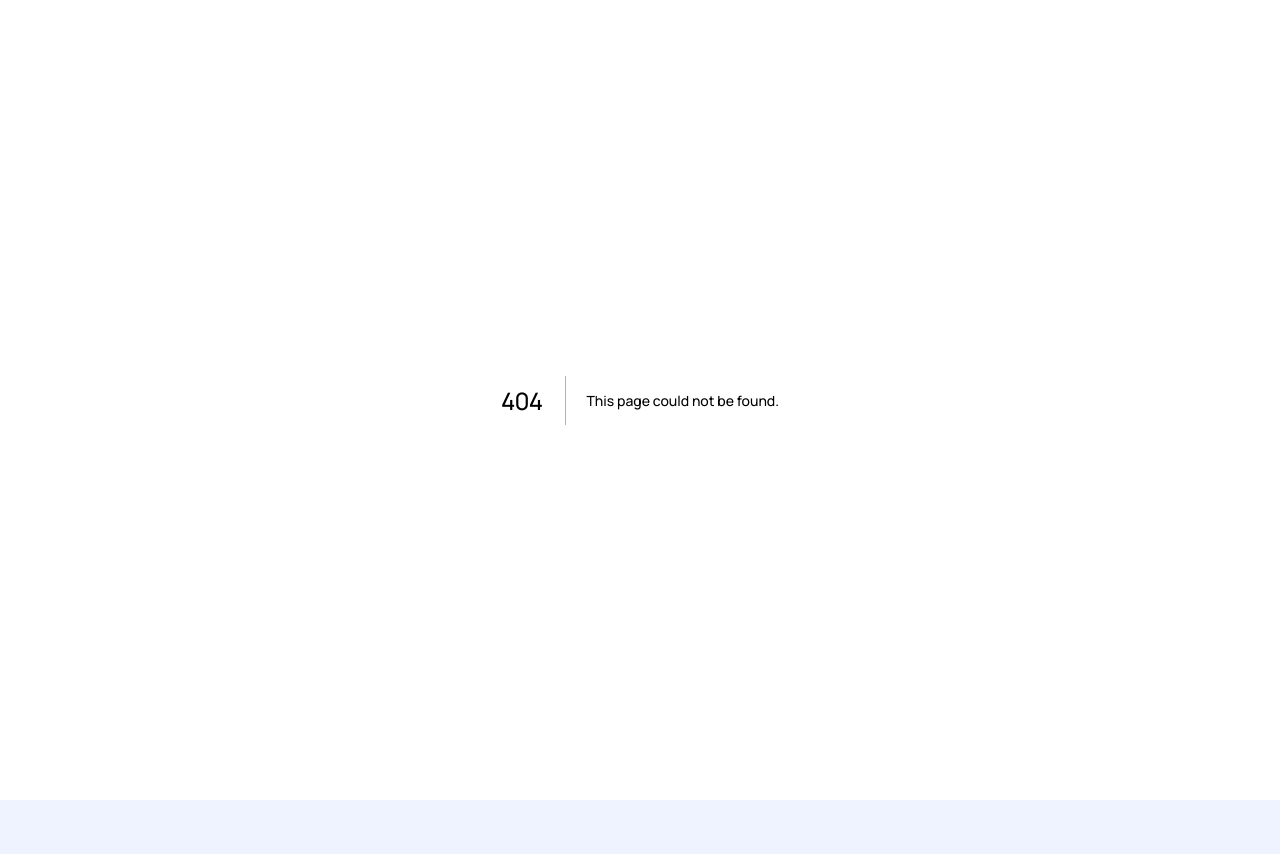
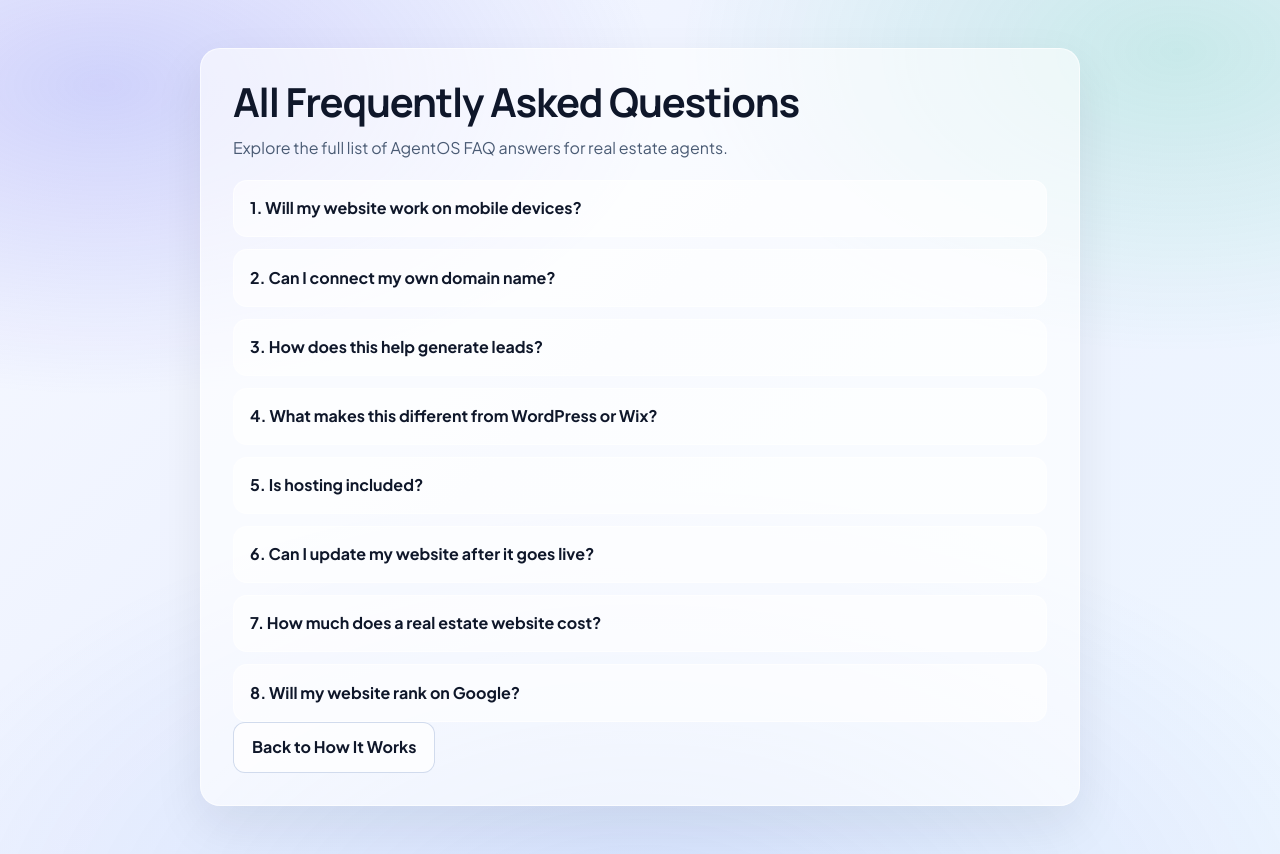
Before and after one commit to xSunnyyy/AgentOS, a Next.js app: page /faqs in a window 1280 px wide. Before the commit this address had no page. Before the commit the page ends 800 px from the top, so only its background shows below. Built offline with nearby package versions, Linux system fonts and the light colour scheme.

Commit message:
Add collapsible FAQ preview and dedicated all-FAQs page

```diff
--- /dev/null
+++ b/pages/faqs.js
@@ -0,0 +1,88 @@
+import Head from 'next/head';
+
+const allFaqItems = [
+  {
+    question: 'Will my website work on mobile devices?',
+    answer:
+      'Yes. Every real estate website we generate is fully mobile responsive, ensuring buyers and sellers have a seamless experience across desktop, tablet, and smartphone devices.',
+  },
+  {
+    question: 'Can I connect my own domain name?',
+    answer:
+      'Absolutely. You can launch on a subdomain immediately and connect your custom domain at any time. This allows you to establish your brand while maintaining flexibility as your business grows.',
+  },
+  {
+    question: 'How does this help generate leads?',
+    answer:
+      'Your website includes built-in lead capture forms, optimized property pages, and structured content designed to support real estate lead generation. Combined with SEO optimization, this helps turn website visitors into buyer and seller inquiries.',
+  },
+  {
+    question: 'What makes this different from WordPress or Wix?',
+    answer:
+      'Unlike generic website builders, this real estate website platform is built specifically for agents. You don’t need to manage plugins, themes, or technical updates — everything is structured for performance, compliance, and SEO from the start.',
+  },
+  {
+    question: 'Is hosting included?',
+    answer:
+      'Yes. Hosting, security, and performance optimization are included so you don’t have to manage technical infrastructure. Your focus stays on selling homes — not managing servers.',
+  },
+  {
+    question: 'Can I update my website after it goes live?',
+    answer:
+      'Yes. You can log in at any time to update branding, service areas, content, and listings. Your real estate website grows with your business.',
+  },
+  {
+    question: 'How much does a real estate website cost?',
+    answer:
+      'Traditional real estate websites can cost thousands in development fees. Our platform provides a streamlined, affordable solution that allows agents to launch a professional real estate website without large upfront investment.',
+  },
+  {
+    question: 'Will my website rank on Google?',
+    answer:
+      'Ranking depends on competition and content strategy, but your site is built with SEO-friendly architecture to give you a strong foundation. Agents who consistently add local content and optimize service pages improve their visibility over time.',
+  },
+];
+
+export default function FaqsPage() {
+  return (
+    <>
+      <Head>
+        <title>All FAQs | AgentOS</title>
+        <meta
+          name="description"
+          content="Answers to common questions about launching and growing your AgentOS real estate website."
+        />
+      </Head>
+
+      <a className="skip-link" href="#main-content">
+        Skip to content
+      </a>
+
+      <main id="main-content" className="all-faq-page">
+        <section className="all-faq-section" aria-labelledby="all-faq-title">
+          <div className="container all-faq-shell">
+            <h1 id="all-faq-title">All Frequently Asked Questions</h1>
+            <p className="section-intro">Explore the full list of AgentOS FAQ answers for real estate agents.</p>
+
+            <div className="faq-list">
+              {allFaqItems.map((item, index) => (
+                <details key={item.question} className="faq-item">
+                  <summary>
+                    <span>
+                      {index + 1}. {item.question}
+                    </span>
+                  </summary>
+                  <p>{item.answer}</p>
+                </details>
+              ))}
+            </div>
+
+            <a className="btn btn-secondary" href="/how-it-works">
+              Back to How It Works
+            </a>
+          </div>
+        </section>
+      </main>
+    </>
+  );
+}
--- a/styles/globals.css
+++ b/styles/globals.css
@@ -809,3 +809,58 @@ textarea {
     right: auto;
   }
 }
+
+
+.faq-list {
+  display: grid;
+  gap: 0.75rem;
+  text-align: left;
+  margin-top: 1.2rem;
+}
+
+.faq-item {
+  border: 1px solid var(--border);
+  border-radius: 14px;
+  background: color-mix(in oklab, var(--surface) 82%, transparent);
+  overflow: hidden;
+}
+
+.faq-item summary {
+  cursor: pointer;
+  list-style: none;
+  padding: 0.95rem 1rem;
+  font-weight: 700;
+  color: var(--text);
+}
+
+.faq-item summary::-webkit-details-marker {
+  display: none;
+}
+
+.faq-item p {
+  margin: 0;
+  padding: 0 1rem 1rem;
+  color: var(--muted);
+}
+
+.faq-view-all {
+  margin-top: 1.1rem;
+}
+
+.all-faq-page {
+  padding: 48px 0;
+}
+
+.all-faq-shell {
+  max-width: 880px;
+  border: 1px solid var(--border);
+  border-radius: 20px;
+  background: color-mix(in oklab, var(--surface) 84%, transparent);
+  box-shadow: var(--shadow-soft);
+  padding: clamp(1rem, 3vw, 2rem);
+}
+
+.all-faq-shell h1 {
+  margin: 0;
+  font-size: clamp(1.8rem, 4vw, 2.5rem);
+}
```
Also changed, not shown: pages/how-it-works.js (+37 -2 lines).
